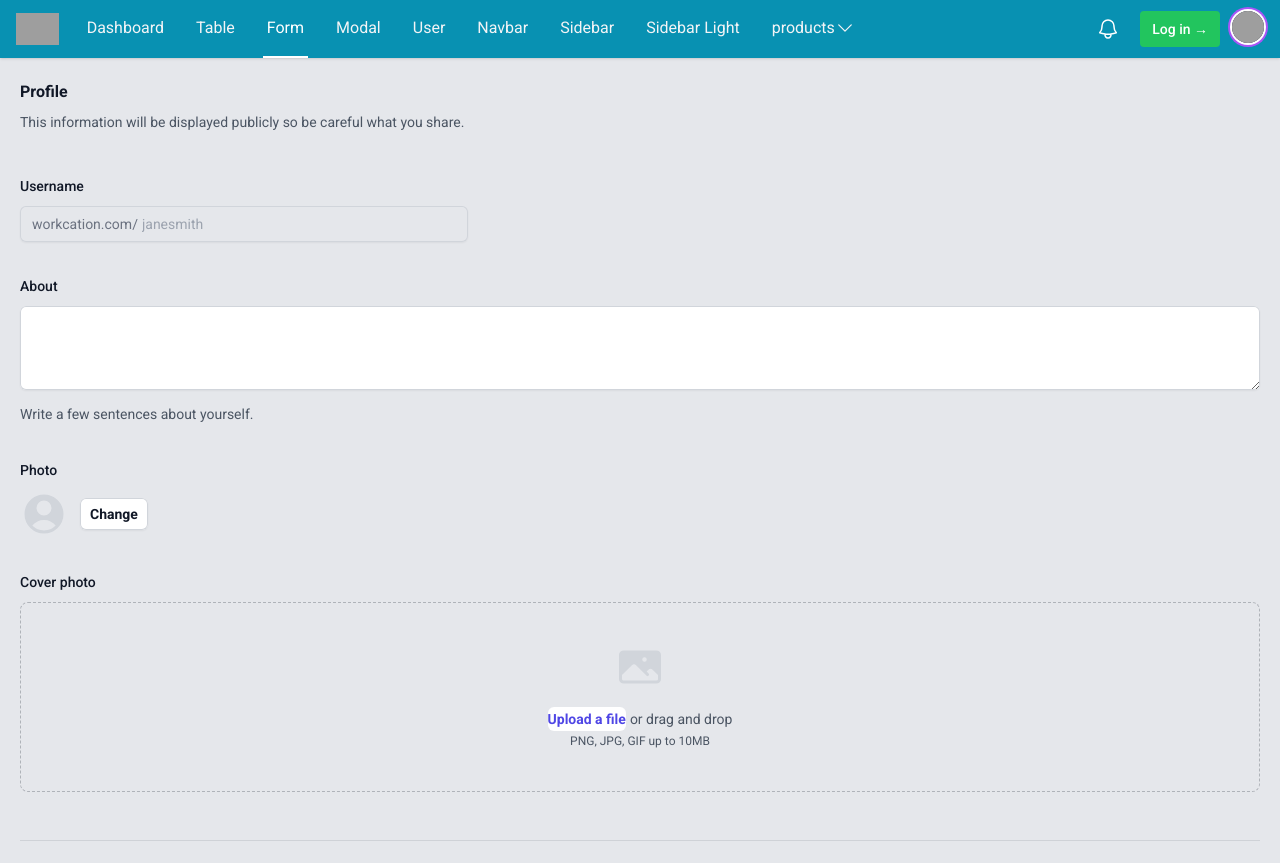
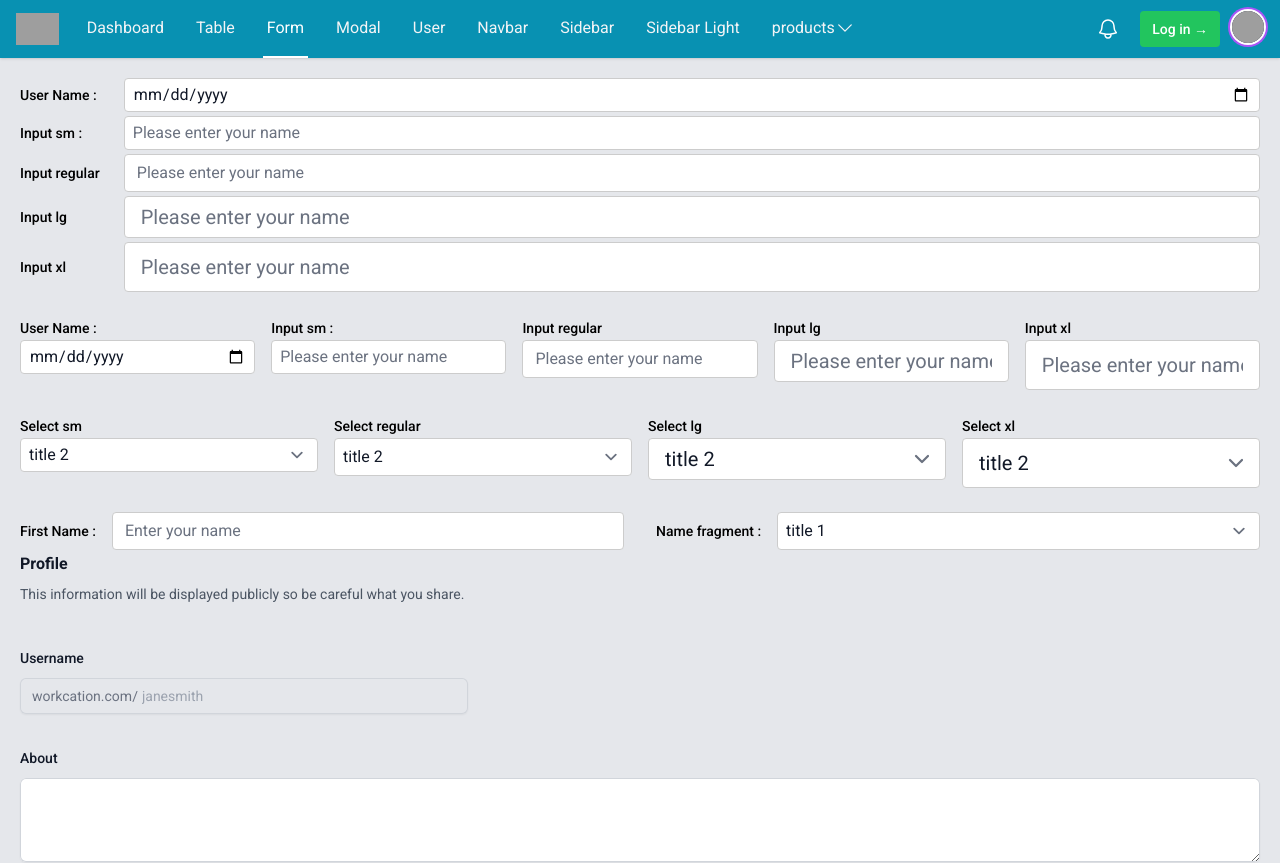
Before and after one commit to Nuruddin-Adnan/next-tailwind-ui-component, a Next.js app: page /dashboard/form in a window 1280 px wide. Shown: the top 863 px of the page. Built offline with nearby package versions, Linux system fonts and the light colour scheme; grey boxes are pictures that could not be loaded.

Commit message:
input and select done

```diff
--- a/src/app/dashboard/form/page.tsx
+++ b/src/app/dashboard/form/page.tsx
@@ -1,10 +1,48 @@
+'use client'
+
+import CustomSelect from '@/components/ui/form/CustomSelect'
 import Form from '@/components/ui/form/Form'
-import React from 'react'
+import FormInput from '@/components/ui/form/FormInput'
+import React, { useState } from 'react'
+
+const optionsData = [
+    { title: 'title 1', value: 'title 1' },
+    { title: 'title 2', value: 'title 2' },
+    { title: 'title 3', value: 'title 3' },
+]
 
 export default function FormPage() {
     return (
         <div>
             <div className='container mx-auto p-5 '>
+                <div className="grid gap-y-1 gap-x-4 ">
+                    <FormInput type='date' name='firstName' inline size='sm' labelClassName='w-24' label='User Name :' onChange={(e: any) => console.log(e)} />
+                    <FormInput label='Input sm : ' inline size='sm' labelClassName='w-24' onChange={(e: any) => console.log(e)} placeholder='Please enter your name' />
+                    <FormInput label='Input regular' inline labelClassName='w-24' onChange={(e: any) => console.log(e)} placeholder='Please enter your name' />
+                    <FormInput label='Input lg' inline size='lg' labelClassName='w-24' onChange={(e: any) => console.log(e)} placeholder='Please enter your name' />
+                    <FormInput label='Input xl' inline size='xl' labelClassName='w-24' onChange={(e: any) => console.log(e)} placeholder='Please enter your name' />
+                </div>
+                <div className="grid gap-4 lg:grid-cols-5 mt-6">
+                    <FormInput type='date' size='sm' labelClassName='w-24' label='User Name :' onChange={(e: any) => console.log(e)} />
+                    <FormInput label='Input sm : ' size='sm' labelClassName='w-24' onChange={(e: any) => console.log(e)} placeholder='Please enter your name' />
+                    <FormInput label='Input regular' labelClassName='w-24' onChange={(e: any) => console.log(e)} placeholder='Please enter your name' />
+                    <FormInput label='Input lg' size='lg' labelClassName='w-24' onChange={(e: any) => console.log(e)} placeholder='Please enter your name' />
+                    <FormInput label='Input xl' size='xl' labelClassName='w-24' onChange={(e: any) => console.log(e)} placeholder='Please enter your name' />
+                </div>
+                <div className="grid lg:grid-cols-4 gap-4 mt-6">
+
+                    <CustomSelect name='customSelect' defaultValue='title 2' size='sm' label='Select sm' title='Please select one' options={optionsData} onSelectChange={(e: any) => console.log(e.target.value)} />
+                    <CustomSelect defaultValue='title 2' label='Select regular' title='Please select one' options={optionsData} onSelectChange={(e: any) => console.log(e.target.value)} />
+                    <CustomSelect defaultValue='title 2' size='lg' label='Select lg' title='Please select one' options={optionsData} onSelectChange={(e: any) => console.log(e.target.value)} />
+                    <CustomSelect defaultValue='title 2' size='xl' label='Select xl' title='Please select one' options={optionsData} onSelectChange={(e: any) => console.log(e.target.value)} />
+                </div>
+
+                <form className='grid grid-cols-2 lg:gap-8 g-4 mt-6'>
+                    <FormInput inline label='First Name : ' name='firstName' placeholder='Enter your name' />
+                    <CustomSelect inline label='Name fragment : ' options={optionsData} title='Pease select one' onSelectChange={(e: any) => e} name='age' />
+                </form>
+
+
                 <Form />
             </div>
         </div>
--- /dev/null
+++ b/src/components/ui/form/CustomSelect.tsx
@@ -0,0 +1,53 @@
+import { useState } from "react";
+
+
+
+export default function CustomSelect(props: any) {
+    const [data] = useState(props?.options);
+
+    const selectStyle = {
+        padding: '6px 8px',
+        border: '1px solid #ccc',
+        borderRadius: '4px',
+        fontSize: '1rem',
+        color: 'rgb(17, 24, 39)',
+        backgroundColor: '#fff',
+        display: 'block',
+        width: '100%'
+    };
+
+    if (props?.size) {
+        if (props?.size === 'xl') {
+            selectStyle.padding = '12px 16px'
+            selectStyle.fontSize = '1.25rem'
+        }
+        if (props?.size === 'lg') {
+            selectStyle.padding = '8px 16px'
+            selectStyle.fontSize = '1.25rem'
+        }
+        if (props?.size === 'sm') {
+            selectStyle.padding = '4px 8px'
+        }
+    }
+
+    let options = data.map((item: any, index: number) => (
+        <option key={index} value={item.value}>{item.title}</option>
+    ));
+
+    return (
+        <div className={props?.inline && "sm:flex items-center whitespace-nowrap gap-4"}>
+            {props?.label && <label className={`"block text-sm font-medium text-gray-900" ${props?.labelClassName}`}>
+                {props?.label}
+            </label>}
+            <select
+                name={props?.name}
+                onChange={(event) => props?.onSelectChange(event)}
+                style={selectStyle}
+                defaultValue={props?.defaultValue}
+            >
+                <option value="" disabled>{props.title}</option>
+                {options}
+            </select>
+        </div>
+    );
+}
--- /dev/null
+++ b/src/components/ui/form/FormInput.tsx
@@ -0,0 +1,58 @@
+'use client'
+import { useState } from "react";
+
+
+
+export default function FormInput(props: any) {
+    const [inputType] = useState(props?.type || 'text');
+    const [inputValue, setInputValue] = useState('');
+
+    const inputStyle = {
+        padding: '6px 12px',
+        border: '1px solid #ccc',
+        borderRadius: '4px',
+        color: 'rgb(17, 24, 39)',
+        backgroundColor: '#fff',
+        display: 'block',
+        width: '100%',
+        fontSize: '1rem'
+    };
+
+    if (props?.size) {
+        if (props?.size === 'xl') {
+            inputStyle.padding = '12px 16px'
+            inputStyle.fontSize = '1.25rem'
+        }
+        if (props?.size === 'lg') {
+            inputStyle.padding = '8px 16px'
+            inputStyle.fontSize = '1.25rem'
+        }
+        if (props?.size === 'sm') {
+            inputStyle.padding = '4px 8px'
+        }
+    }
+
+    function handleChange(event: any) {
+        const newValue = event.target.value
+        setInputValue(newValue);
+        if (props.onChange) props.onChange(newValue);
+    };
+
+    return (
+        <div className={props?.inline && "sm:flex items-center whitespace-nowrap gap-4"}>
+            {props?.label && <label className={`"block text-sm font-medium text-gray-900" ${props?.labelClassName}`}>
+                {props?.label}
+            </label>}
+            <input
+                type={inputType}
+                defaultValue={props?.defaultValue}
+                name={props?.name}
+                onChange={handleChange}
+                placeholder={props?.placeholder}
+                autoComplete={props?.autocomplete ? props.autocomplete : "off"}
+                style={inputStyle}
+                className={props?.className}
+            />
+        </div>
+    );
+};
```
